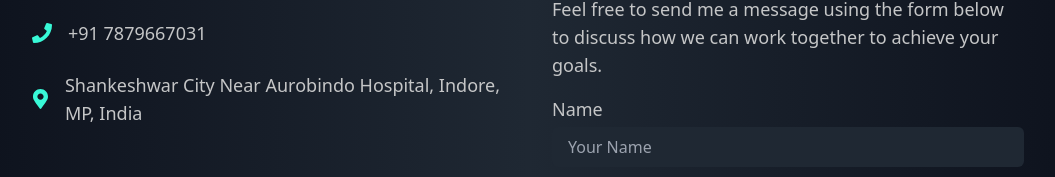
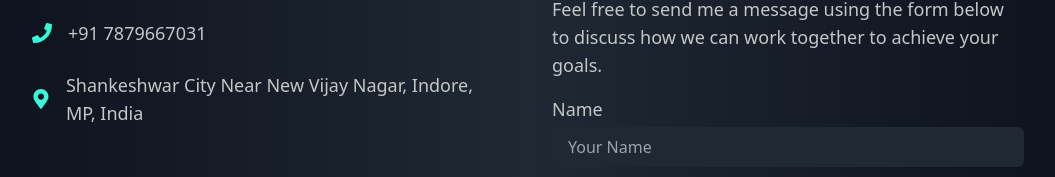
Before and after one commit to anjali-1607/my_portfolio, a React (Vite) app: page / in a window 1280 px wide. Shown: the part 3841-4018 px from the top of the page, without its empty margins (112-1167 px from the left). Built offline with nearby package versions, Linux system fonts and the light colour scheme.

Commit message:
added address

```diff
--- a/src/components/Footer.jsx
+++ b/src/components/Footer.jsx
@@ -91,7 +91,7 @@ const Footer = () => {
                             <li className="flex items-center">
                                 <FaMapMarkerAlt className="text-primary text-xl mr-4" />
                                 <span className="text-lg">
-                                    Shankeshwar City Near Aurobindo Hospital,
+                                    Shankeshwar City Near New Vijay Nagar,
                                     Indore, MP, India
                                 </span>
                             </li>
```
